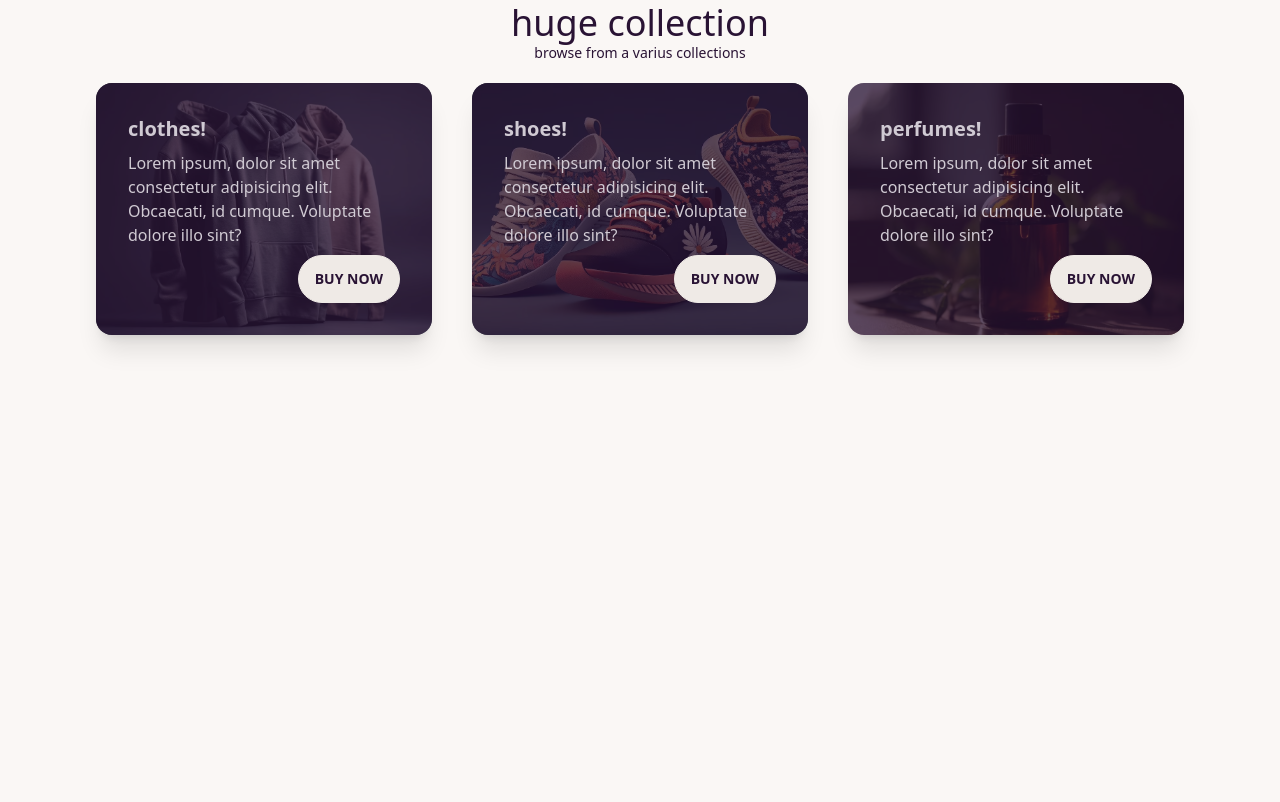
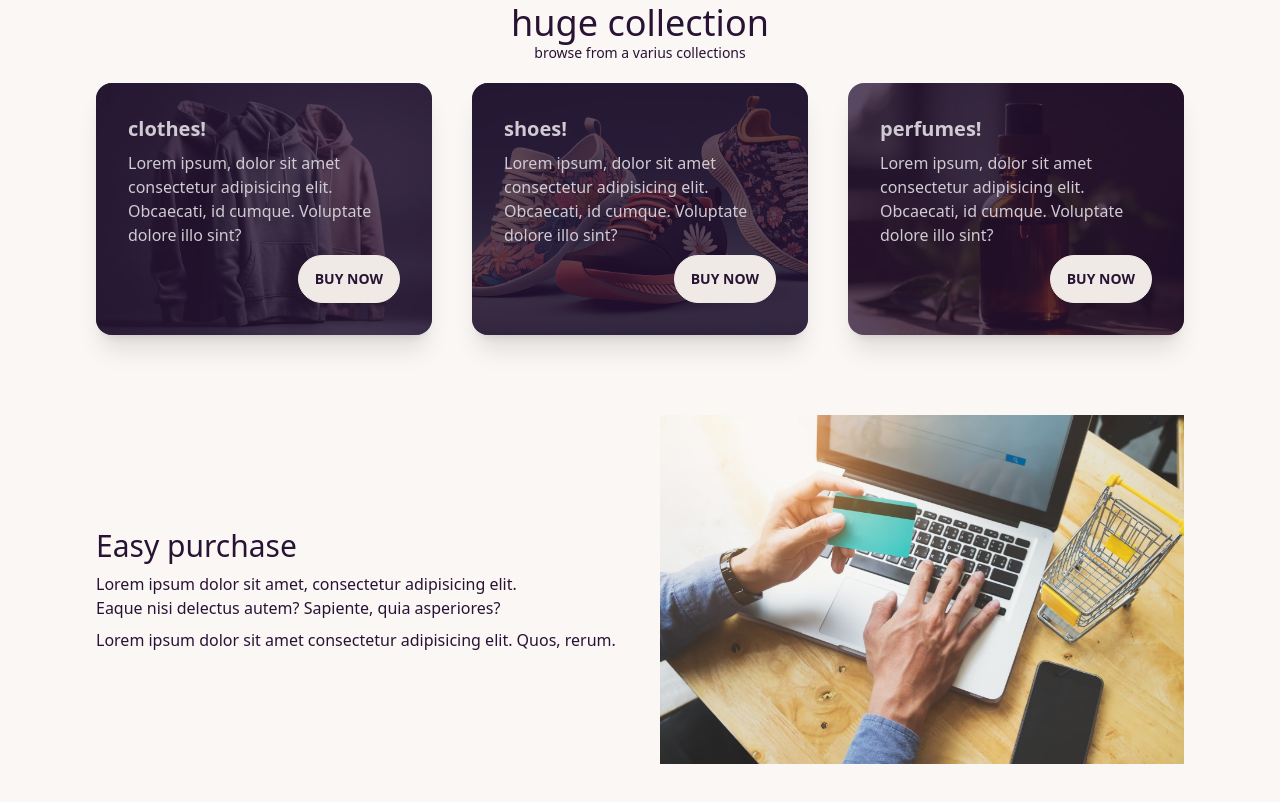
Before and after one commit to SabrinaDoesFullStack/daisy-man, a plain HTML site: page index.html in a window 1280 px wide. Shown: the part 857-1659 px from the top of the page. Before the commit the page ends 1252 px from the top, so only its background shows below. Drawn offline with nearby package versions, Linux system fonts and the light colour scheme.

Commit message:
added featured

```diff
--- a/index.html
+++ b/index.html
@@ -146,6 +146,28 @@
 
     </section>
 
+    <!-- featured section -->
+
+    <section class="max-w-screen-xl mx-auto px-8 md:px-16 lg:px-24 py-5 my-10">
+
+      <div class="flex flex-col md:flex-row gap-10 items-center">
+
+        <div class="flex-1 ">
+          <h1 class="text-2xl md:text-3xl mb-2">Easy purchase</h1>
+          <p class="mb-2">Lorem ipsum dolor sit amet, consectetur adipisicing elit.<br>
+            Eaque nisi delectus autem? Sapiente, quia
+            asperiores?</p>
+          <p>Lorem ipsum dolor sit amet consectetur adipisicing elit. Quos, rerum.</p>
+        </div>
+
+        <div class="flex-1">
+          <img src="images/easy-purchase.avif" alt="">
+        </div>
+
+      </div>
+
+    </section>
+
   </main>
 
   <!-- end main section -->
```
